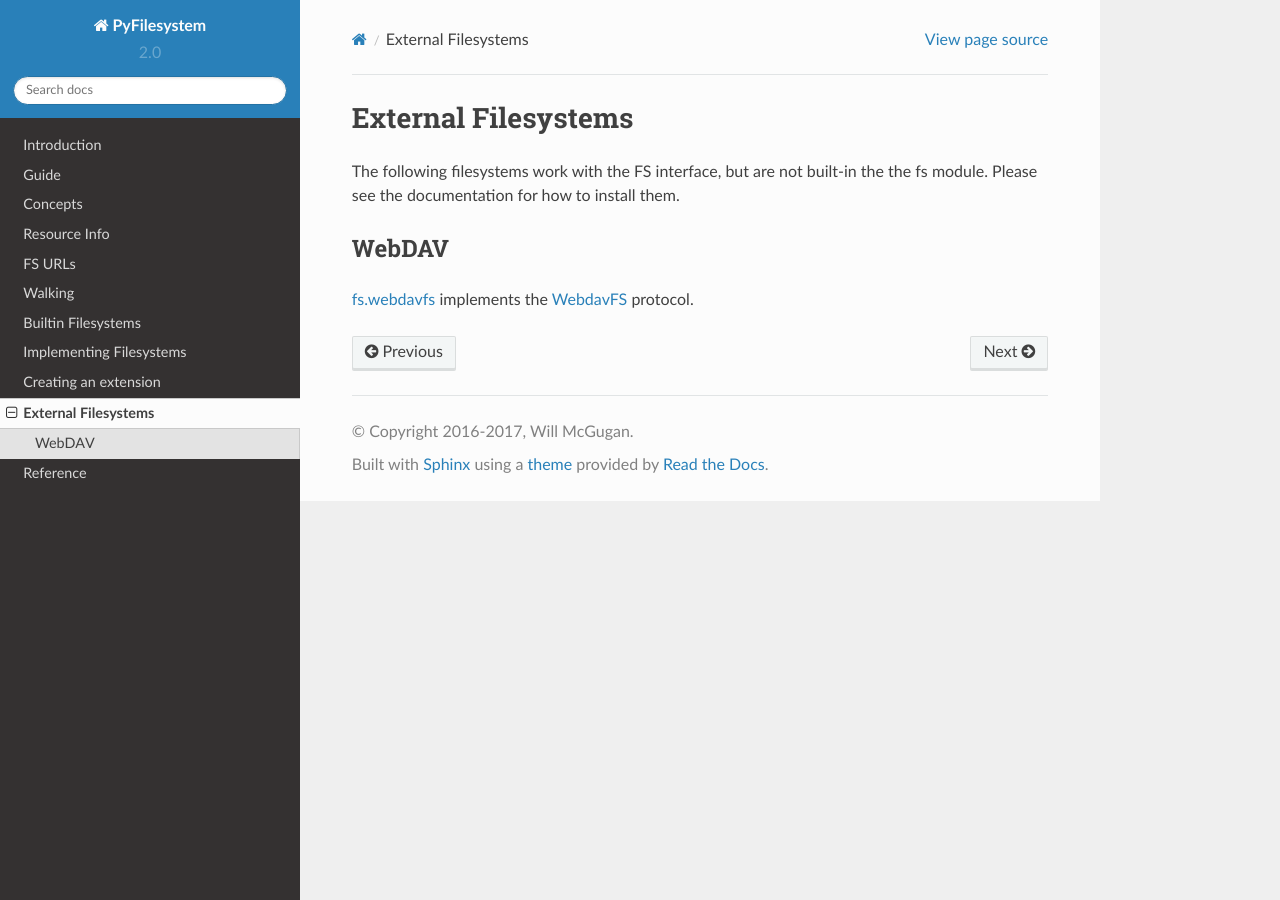
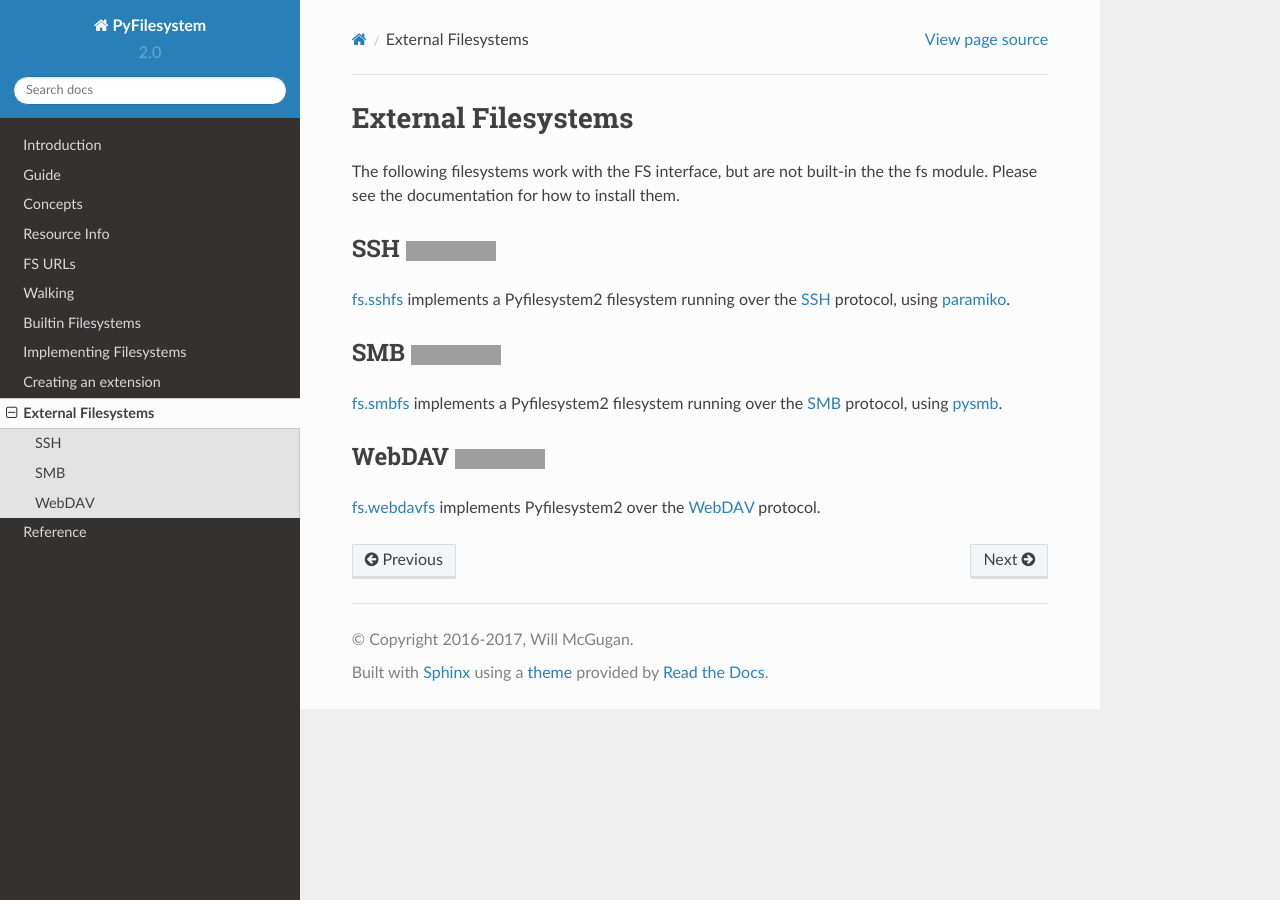
Before and after one commit to PyFilesystem/pyfilesystem2, a Sphinx documentation site: the page built from docs/source/external.rst, in a window 1280 px wide. Built offline with Sphinx 7.4.7 and the Read the Docs theme 2.0.0, drawn with Linux system fonts in a browser that asks for light colours; grey boxes are pictures that could not be loaded.

Commit message:
Update external FS page with personal contributions
* Add `fs.smbfs` and `fs.sshfs`
* Add CI badge in filesystem section header

```diff
--- a/docs/source/external.rst
+++ b/docs/source/external.rst
@@ -3,7 +3,24 @@ External Filesystems
 
 The following filesystems work with the FS interface, but are not built-in the the fs module. Please see the documentation for how to install them.
 
-WebDAV
-------
+SSH |ci ssh|
+------------
+`fs.sshfs <https://pypi.python.org/pypi/fs.sshfs/>`_ implements a Pyfilesystem2 filesystem running over the `SSH <https://en.wikipedia.org/wiki/Secure_Shell>`_ protocol, using `paramiko <https://pypi.python.org/pypi/paramiko>`_.
 
-`fs.webdavfs <https://pypi.python.org/pypi/fs.webdavfs/>`_ implements the `WebdavFS <https://en.wikipedia.org/wiki/WebDAV>`_ protocol.
+.. |ci ssh| image:: https://img.shields.io/travis/althonos/fs.sshfs/master.svg
+   :target: https://travis-ci.org/althonos/fs.sshfs/branches
+
+SMB |ci smb|
+------------
+`fs.smbfs <https://pypi.python.org/pypi/fs.smbfs/>`_ implements a Pyfilesystem2 filesystem running over the `SMB <https://en.wikipedia.org/wiki/Server_Message_Block>`_ protocol, using `pysmb <https://pypi.python.org/pypi/pysmb>`_.
+
+.. |ci smb| image:: https://img.shields.io/travis/althonos/fs.smbfs/master.svg
+   :target: https://travis-ci.org/althonos/fs.smbfs/branches
+
+
+WebDAV |ci webdav|
+------------------
+`fs.webdavfs <https://pypi.python.org/pypi/fs.webdavfs/>`_ implements Pyfilesystem2 over the `WebDAV <https://en.wikipedia.org/wiki/WebDAV>`_ protocol.
+
+.. |ci webdav| image:: https://img.shields.io/travis/PyFilesystem/webdavfs/master.svg
+   :target: https://travis-ci.org/PyFilesystem/webdavfs/branches
```
